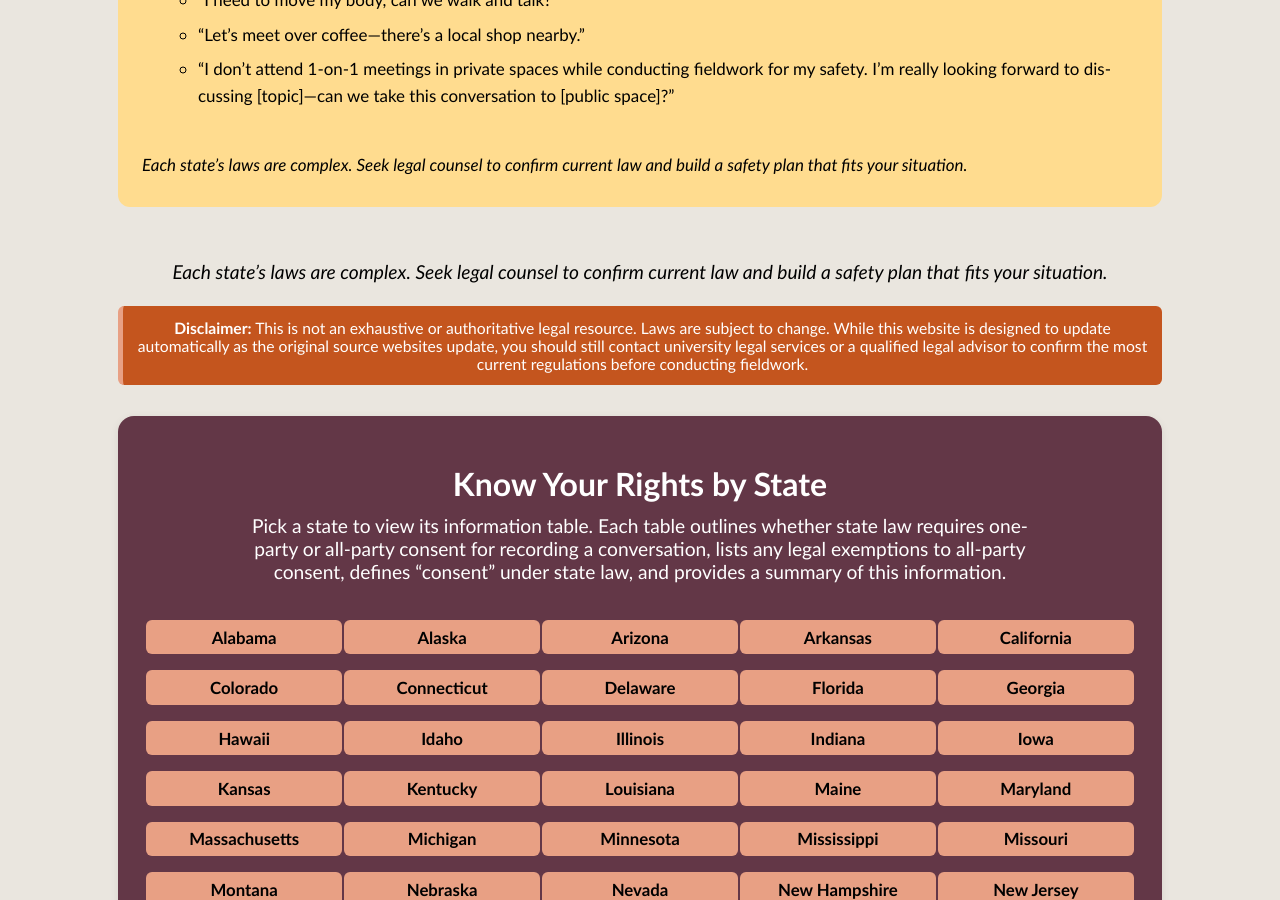
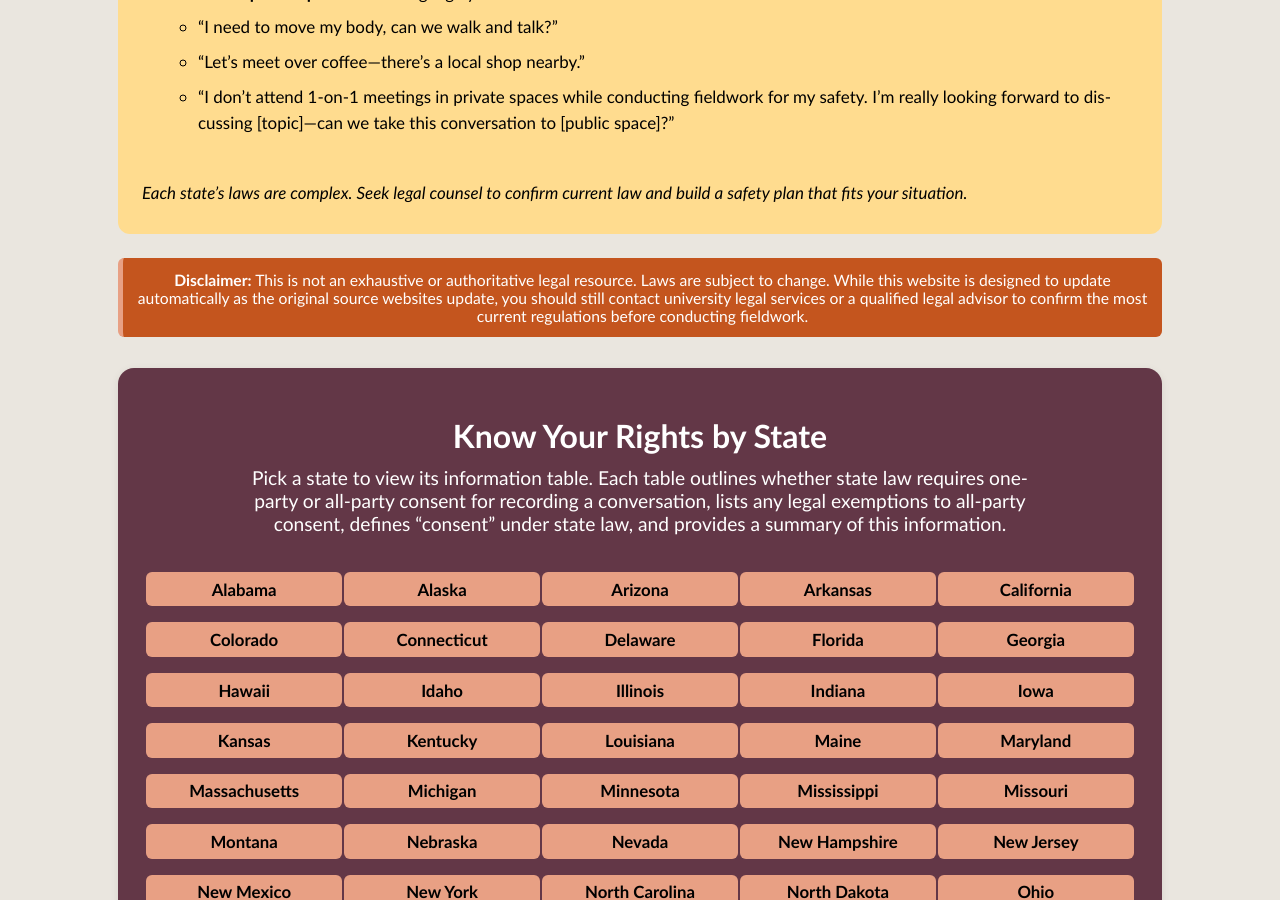
Before and after one commit to AnthroSafetyWarrior/GoldenTrowelProject, a Jekyll site: the page built from _pages/statelaw.html, in a window 1280 px wide and 900 px high, scrolled down 725 px. Built offline with Jekyll 4.4.1, drawn with Linux system fonts in a browser that asks for light colours.

Commit message:
updating pages

```diff
--- a/_pages/statelaw.html
+++ b/_pages/statelaw.html
@@ -152,7 +152,7 @@ permalink: /statelaw.html
   <p>Even in states where one-party consent is the general rule, the law often includes a key limitation: if the conversation takes place in a setting where there is a “reasonable expectation of privacy”, all-party consent may be required.</p>
 
   <p>This expectation of privacy can apply even in publicly funded or accessible spaces—such as a professor’s office, a museum curator’s lab, or a research space—if the circumstances suggest the conversation is intended to be private (e.g., closed doors, no other people present).</p>
-
+<br>
 <p><strong>In these situations, you may be able to reduce or eliminate the privacy expectation by changing the context:</strong></p>
   <ul>
     <li><strong>Keep the door open:</strong> Clearly state at the outset that the door should stay open to indicate the discussion isn’t private.</li>
@@ -167,10 +167,6 @@ permalink: /statelaw.html
 <br>
  <p><em>Each state’s laws are complex. Seek legal counsel to confirm current law and build a safety plan that fits your situation.</em></p>
 </div>
-<br>
-  <p><em>Each state’s laws are complex. Seek legal counsel to confirm current law and build a safety plan that fits your situation.</em></p>
-</div>
-
 
 <div class="disclaimer">
   <strong>Disclaimer:</strong> This is not an exhaustive or authoritative legal resource. Laws are subject to change. While this website is designed to update automatically as the original source websites update, you should still contact university legal services or a qualified legal advisor to confirm the most current regulations before conducting fieldwork.
```
